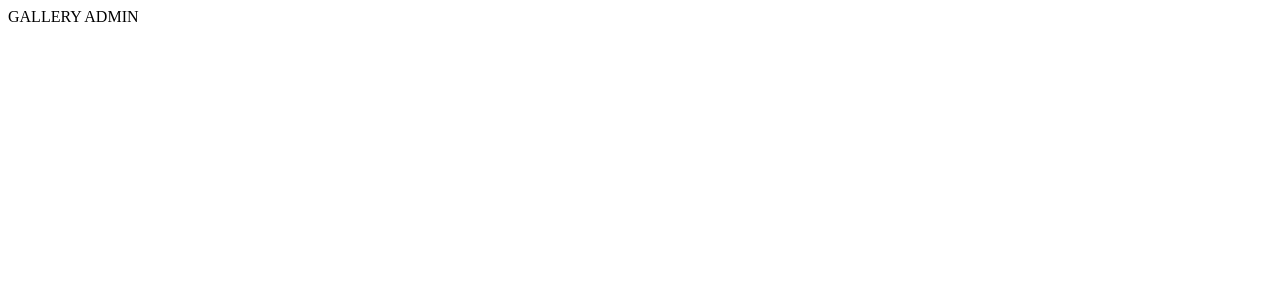
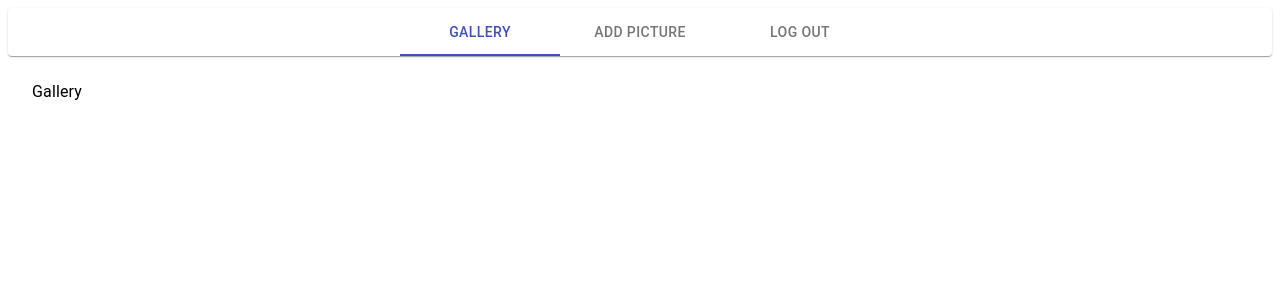
Before and after one commit to MaridiM/ttarasenkoart, a React (Create React App) app: page /admin in a window 1280 px wide. Shown: the top 300 px of the page. Built offline with nearby package versions, Linux system fonts and the light colour scheme.

Commit message:
add base navbar

```diff
--- /dev/null
+++ b/src/components/TabsComponent.tsx
@@ -0,0 +1,26 @@
+import { Tab, Tabs } from "@material-ui/core"
+import { FC } from "react"
+
+type TProps = {
+    onChange: any
+    value: string | number | null
+    logout: () => void
+}
+
+const TabsComponent: FC<TProps> = ({onChange, value, logout}) => {
+    return (
+        <Tabs
+            value={value}
+            onChange={onChange}
+            indicatorColor="primary"
+            textColor="primary"
+            centered
+        >
+            <Tab label="Gallery" />
+            <Tab label="Add Picture" />
+            <Tab label="Log Out" onClick={logout} />
+        </Tabs>
+    )
+}
+
+export default TabsComponent
--- /dev/null
+++ b/src/components/index.ts
@@ -0,0 +1 @@
+export { default as TabsComponent } from './TabsComponent'
--- a/src/pages/Gallery/Gallery.tsx
+++ b/src/pages/Gallery/Gallery.tsx
@@ -1,10 +1,57 @@
-import { FC } from 'react'
+import { ChangeEvent, FC, useState } from 'react'
+import { Paper, Box, Typography } from '@material-ui/core'
+import { TabsComponent } from 'components'
 
-type TProps = {}
+type TProps = {
+  children?: React.ReactNode
+  index: string | number
+  value: string | number
+}
 
-const Gallery: FC<TProps> = () => {
+const TabPanel: FC<TProps> = ({ children, value, index, ...other }) => {
+
+  return (
+    <div
+      role="tabpanel"
+      hidden={value !== index}
+      id={`simple-tabpanel-${index}`}
+      aria-labelledby={`simple-tab-${index}`}
+      {...other}
+    >
+      {value === index && (
+        <Box p={3}>
+          <Typography>{children}</Typography>
+        </Box>
+      )}
+    </div>
+  );
+}
+
+const Gallery: FC = () => {
+    const [value, setValue] = useState(0)
+
+    const handleChange = (event: ChangeEvent<{}>, newValue: number) => {
+        setValue(newValue)
+    }
+
     return (
-        <div> GALLERY ADMIN </div>
+
+        <div>
+            <Paper>
+                <TabsComponent
+                    value={value}
+                    onChange={handleChange}
+                    logout={() => console.log('Log Out')}
+                >
+                </TabsComponent>
+            </Paper>
+            <TabPanel value={value} index={0}>
+                Gallery
+            </TabPanel>
+            <TabPanel value={value} index={1}>
+                Add Picture
+            </TabPanel>
+        </div>
     )
 }
 
```
